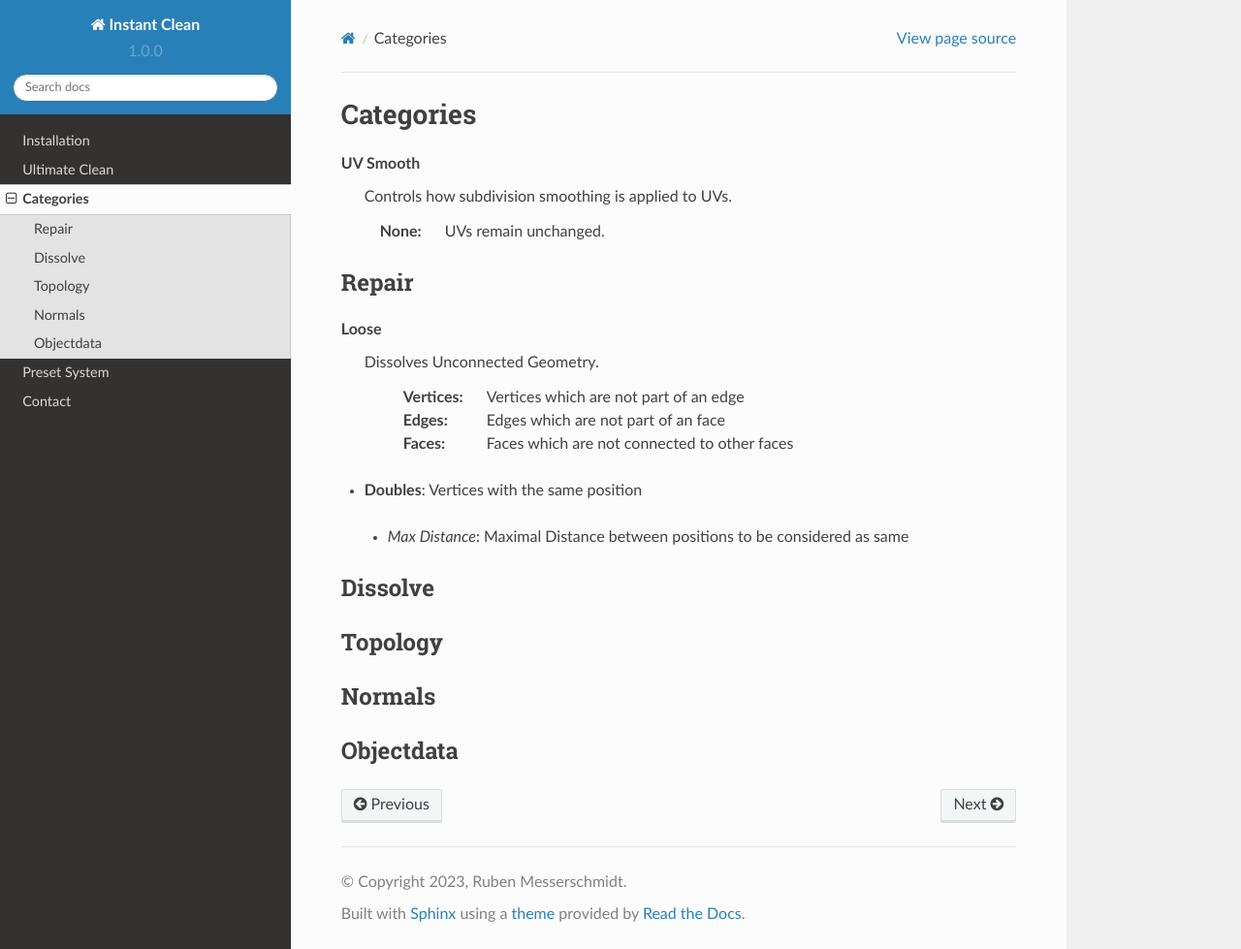
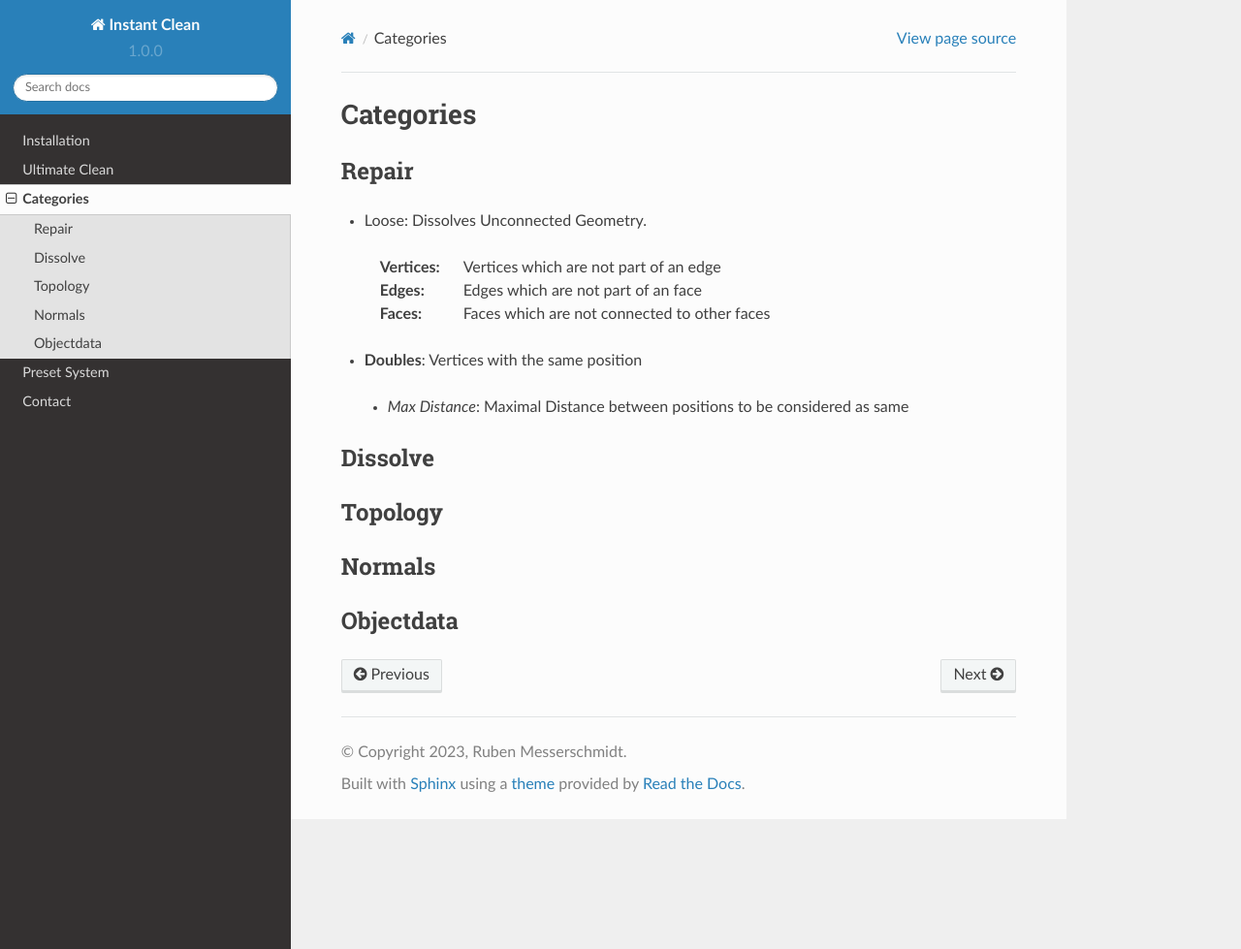
Before and after one commit to rubenmesserschmidt/Instant-Clean_docs, a Sphinx documentation site: the page built from docs/source/categories.rst, in a window 1280 px wide and 979 px high. Shown: the whole window at 97% size. Built offline with Sphinx 7.4.7 and the Read the Docs theme 2.0.0, drawn with Linux system fonts in a browser that asks for light colours.

```diff
--- a/docs/source/categories.rst
+++ b/docs/source/categories.rst
@@ -1,20 +1,13 @@
 Categories
 ##########
-
-UV Smooth
-   Controls how subdivision smoothing is applied to UVs.
-
-   :None: UVs remain unchanged.
 
 Repair
 ******
 
-Loose
-  Dissolves Unconnected Geometry.
-
-   :Vertices: Vertices which are not part of an edge
-   :Edges: Edges which are not part of an face
-   :Faces: Faces which are not connected to other faces
+* Loose: Dissolves Unconnected Geometry.
+ :Vertices: Vertices which are not part of an edge
+ :Edges: Edges which are not part of an face
+ :Faces: Faces which are not connected to other faces
 
 * **Doubles**:  Vertices with the same position
  - *Max Distance*: Maximal Distance between positions to be considered as same
```
